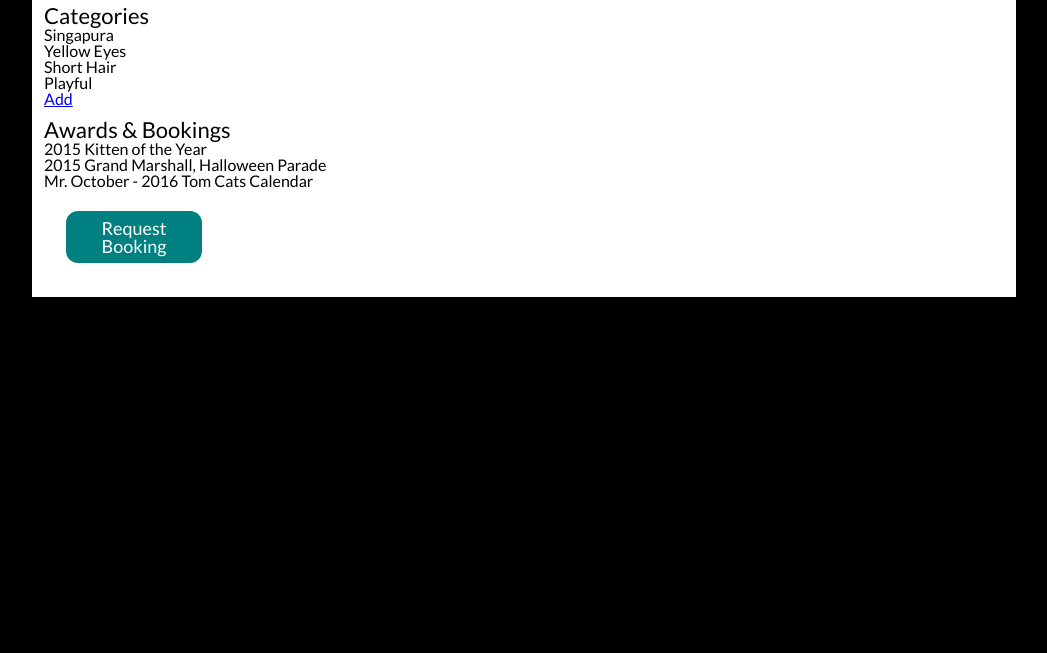
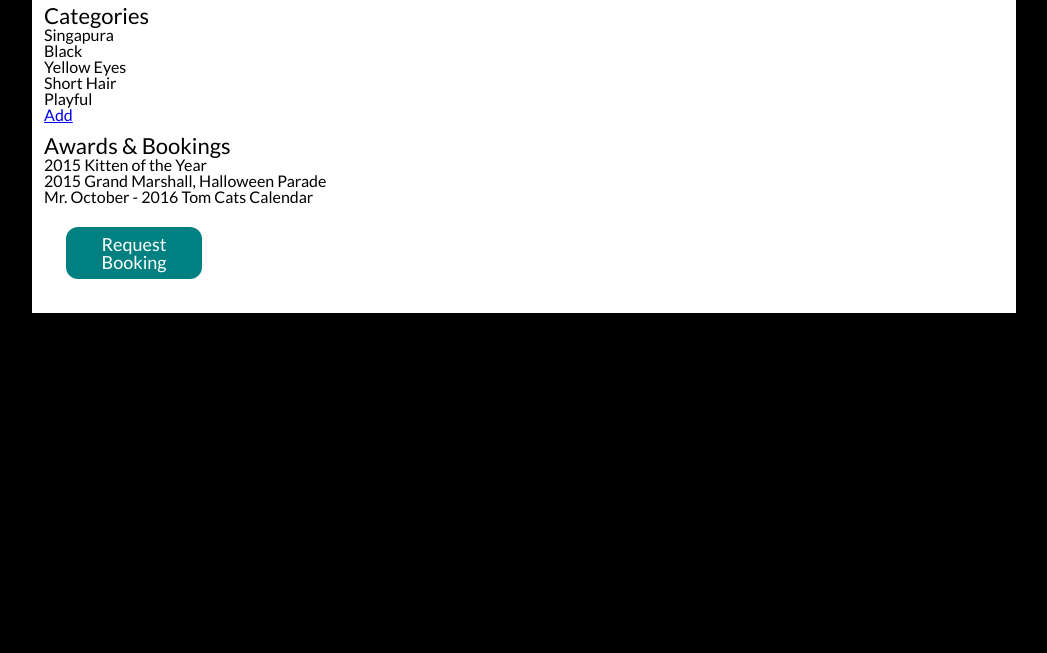
Before and after one commit to jake-bladt/csssandbox, a plain HTML site: page 003-profile/index.html in a window 1280 px wide. Shown: the part 147-800 px from the top of the page, without its empty margins (8-1055 px from the left). Drawn offline with Linux system fonts and the light colour scheme.

Commit message:
+fur color

```diff
--- a/003-profile/index.html
+++ b/003-profile/index.html
@@ -13,6 +13,7 @@
       <h3>Categories</h3>
       <ul>
         <li>Singapura</li>
+        <li>Black</li>
         <li>Yellow Eyes</li>
         <li>Short Hair</li>
         <li>Playful</li>
```
